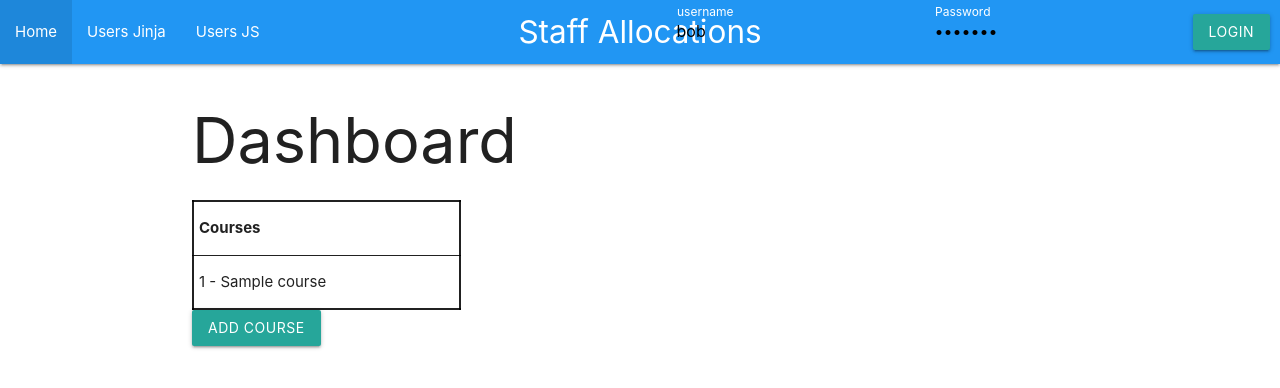
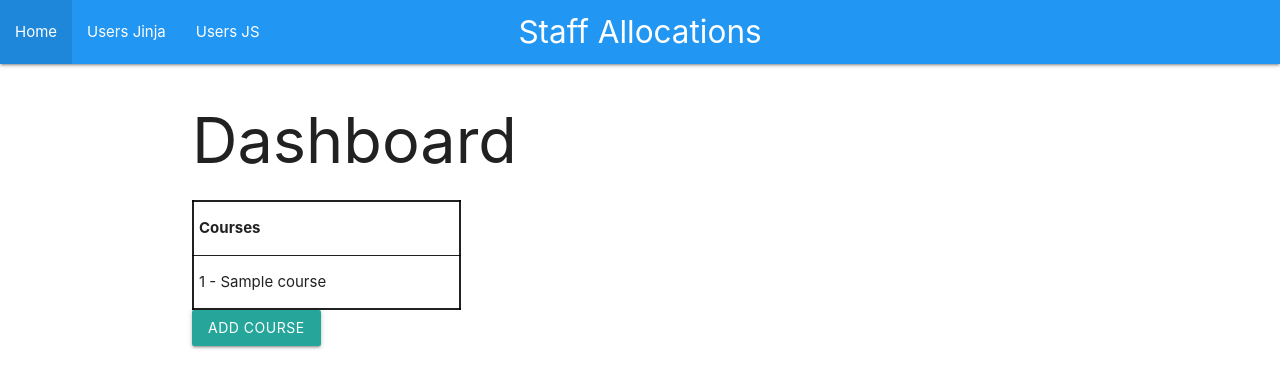
Before and after one commit to Staff-Allocations/Staff-Allocations, a Flask app: page / in a window 1280 px wide. Shown: the top 388 px of the page. Run offline with Flask 3, Linux system fonts and the light colour scheme; tables that the repository leaves empty hold one stand-in row (values such as "Sample post").

Commit message:
Update layout.html

```diff
--- a/App/templates/layout.html
+++ b/App/templates/layout.html
@@ -30,7 +30,7 @@
                 <li><a href="/logout">Logout</a></li>
               </ul>
               {% else %}
-              <form class="right navbar-form" method="POST" action="/login" style="display: flex; flex-wrap: nowrap; align-items: center; margin-right: 10px;">
+              <!-- <form class="right navbar-form" method="POST" action="/login" style="display: flex; flex-wrap: nowrap; align-items: center; margin-right: 10px;">
                   <div class="input-field" style="margin-right: 10px;">
                       <input placeholder="username" value="bob" name="username" type="text" class="validate" required>
                       <label for="username">username</label>
@@ -40,7 +40,7 @@
                       <label for="password">Password</label>
                   </div>
                   <button type="submit" class="btn waves-effect waves-light">Login</button>
-              </form>
+              </form> -->
               {% endif %}
 
           </div>
```
